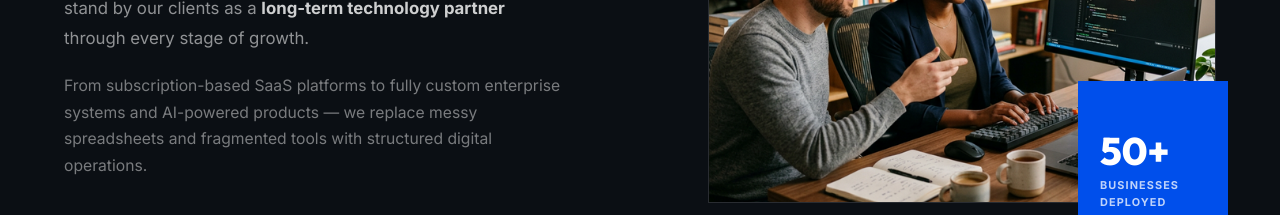
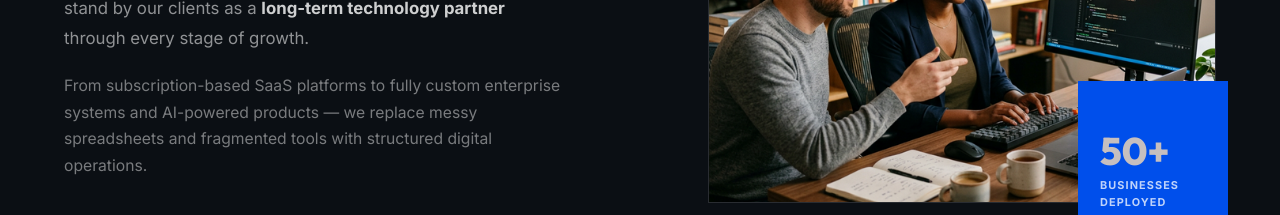
Before and after one commit to Knoweb/Knoweb-site, a Next.js app in the folder knoweb/: page / in a window 1280 px wide. Shown: the part 2120-2335 px from the top of the page. Built offline with nearby package versions, Linux system fonts and the light colour scheme.

Commit message:
change color

```diff
--- a/knoweb/src/components/sections/WhyKnowebSection.tsx
+++ b/knoweb/src/components/sections/WhyKnowebSection.tsx
@@ -156,7 +156,7 @@ export default function WhyKnowebSection() {
                         }}>
                             <div style={{
                                 fontSize: '2.4rem', fontWeight: 800,
-                                color: '#fff', lineHeight: 1,
+                                color: '#c6bfbfff', lineHeight: 1,
                                 marginBottom: '6px',
                                 fontFamily: 'Outfit, sans-serif',
                             }}>50+</div>
```
